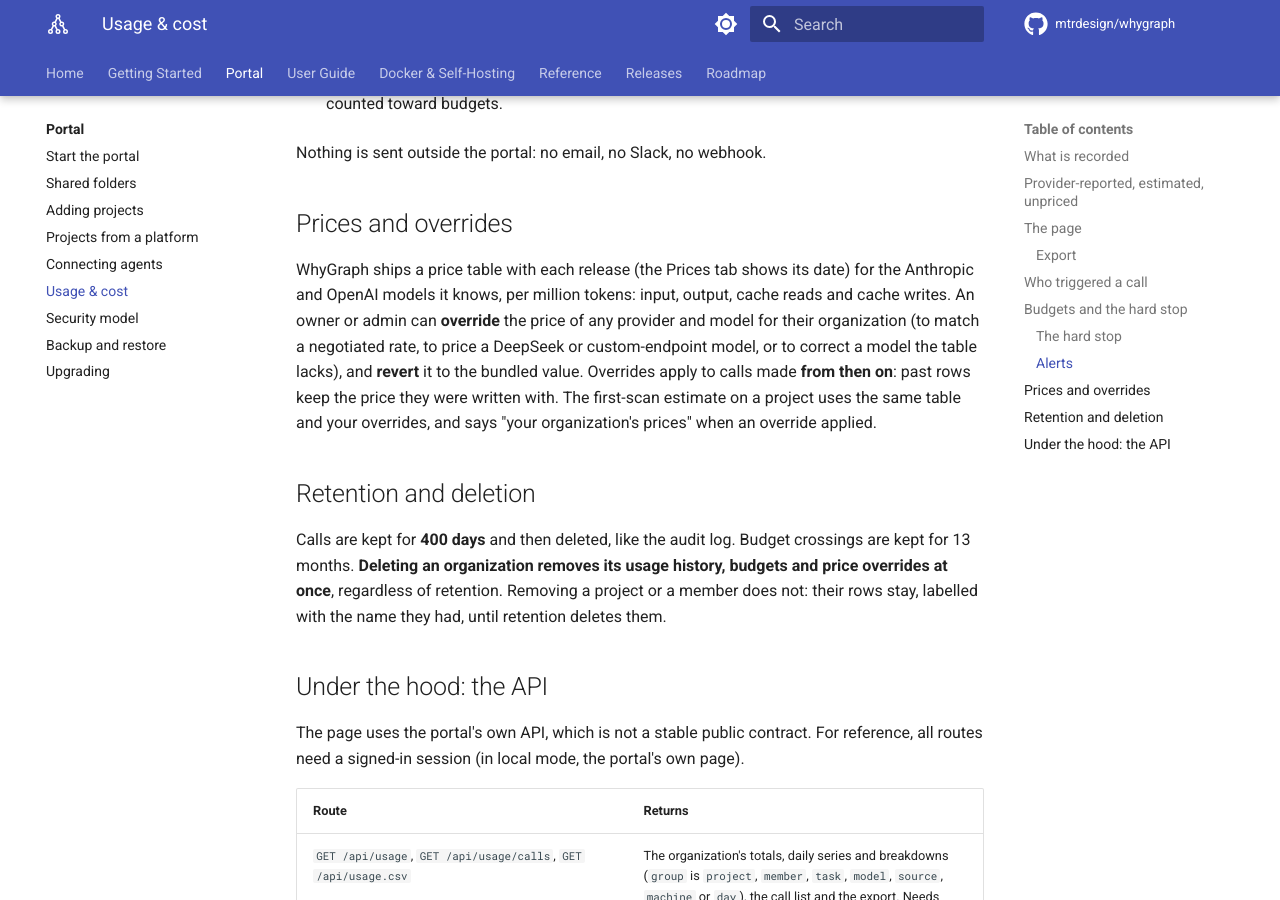
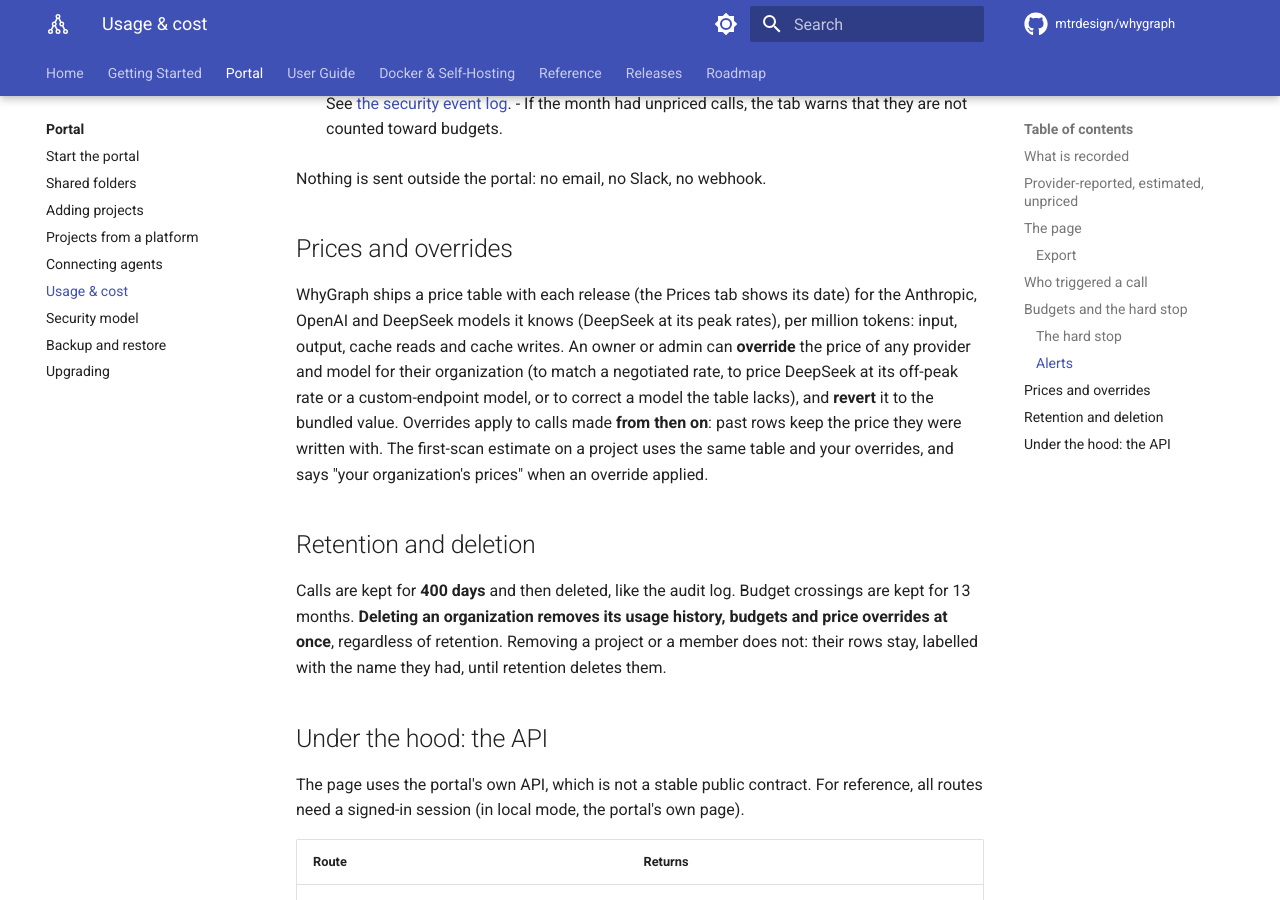
Before and after one commit to mtrdesign/whygraph, an MkDocs documentation site: the page built from docs/portal/usage.md, in a window 1280 px wide and 900 px high, scrolled down 6144 px. Built offline with MkDocs 1.6.1 and Material for MkDocs 9.7.7, drawn with Linux system fonts in a browser that asks for light colours; comment, search, counter and statistics services are not loaded; some of the changed text lies outside the part shown.

Commit message:
Price DeepSeek models in the bundled table (#76)
deepseek-flash and deepseek-v4-pro now get an estimated cost instead of
unpriced. Rates are DeepSeek's peak rates (off-peak is half), so
estimates are an upper bound and budgets never under-count; an org
override can set the off-peak rate. Source added to prices.json.

- prices.json: two deepseek rows (cache hit as cache_read, no cache write)
- tests: table covers both models; the estimate prices deepseek-flash
- docs: usage.md and llm-providers.md no longer say DeepSeek is unpriced

Co-authored-by: Claude Sonnet 5.5 <noreply@anthropic.com>

```diff
--- a/docs/portal/usage.md
+++ b/docs/portal/usage.md
@@ -47,8 +47,9 @@ made it. A later price change never rewrites old months.
 | **Estimated** | The tokens reported times the price for that model, with cache reads and writes at their own rates | Yes |
 | **Unpriced** | No price applies: the tokens are kept, the cost is not | No: tokens only |
 
-A model with no price is **unpriced**. That includes every DeepSeek model by default (the bundled
-table has no DeepSeek rows), Ollama, and any model that is not in the table. **A provider whose
+A model with no price is **unpriced**. That includes Ollama and any model that is not in the
+table. DeepSeek models are priced at DeepSeek's **peak** rates, so an off-peak call is estimated at
+up to twice what it cost; an override can set a different rate. **A provider whose
 `base_url` or `host` you changed is never priced from the bundled table**, because the other end may
 be a different service with other rates; only your own [price override](#prices-and-overrides)
 applies. The Usage & cost page and the Budgets tab say how many calls were unpriced, and unpriced
@@ -221,13 +222,14 @@ Nothing is sent outside the portal: no email, no Slack, no webhook.
 
 ## Prices and overrides
 
-WhyGraph ships a price table with each release (the Prices tab shows its date) for the Anthropic and
-OpenAI models it knows, per million tokens: input, output, cache reads and cache writes. An owner or
-admin can **override** the price of any provider and model for their organization (to match a
-negotiated rate, to price a DeepSeek or custom-endpoint model, or to correct a model the table
-lacks), and **revert** it to the bundled value. Overrides apply to calls made **from then on**: past
-rows keep the price they were written with. The first-scan estimate on a project uses the same table
-and your overrides, and says "your organization's prices" when an override applied.
+WhyGraph ships a price table with each release (the Prices tab shows its date) for the Anthropic,
+OpenAI and DeepSeek models it knows (DeepSeek at its peak rates), per million tokens: input, output,
+cache reads and cache writes. An owner or admin can **override** the price of any provider and model
+for their organization (to match a negotiated rate, to price DeepSeek at its off-peak rate or a
+custom-endpoint model, or to correct a model the table lacks), and **revert** it to the bundled
+value. Overrides apply to calls made **from then on**: past rows keep the price they were written
+with. The first-scan estimate on a project uses the same table and your overrides, and says "your
+organization's prices" when an override applied.
 
 ## Retention and deletion
 
```
Also changed, not shown: docs/reference/llm-providers.md (+1 -1 lines), 2 other files.
